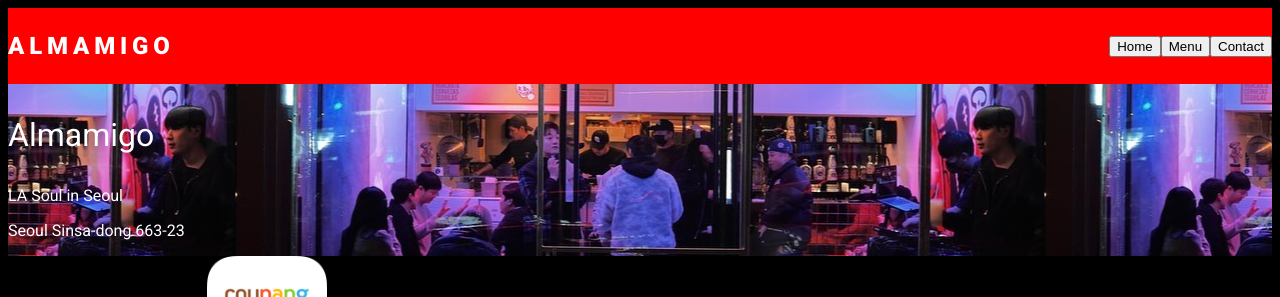
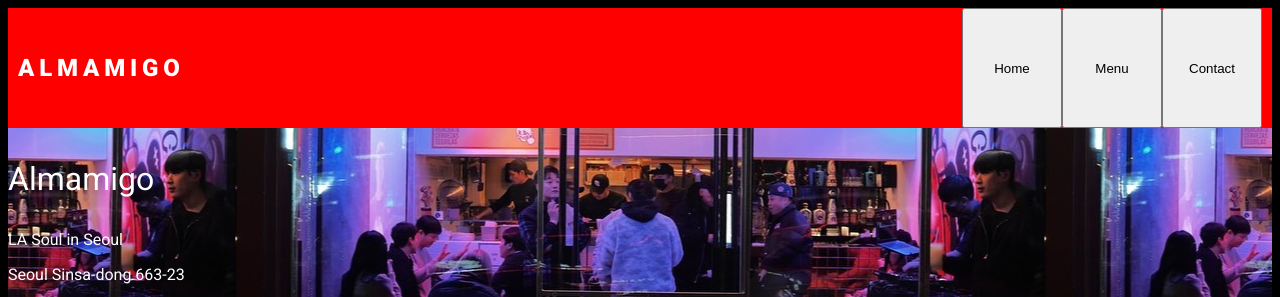
Before and after one commit to drrckchng/restaurant-page, a website built with webpack: page src/assets/index.html in a window 1280 px wide. Shown: the top 297 px of the page. Built offline with nearby package versions, Linux system fonts and the light colour scheme.

Commit message:
Make buttons fill up header height

```diff
--- a/src/style.css
+++ b/src/style.css
@@ -14,6 +14,8 @@ body {
   justify-content: space-between;
   align-items: center;
   background-color: red;
+  padding: 0px 10px 0px 10px;
+  height: 15vh;
 }
 
 #top-bar p {
@@ -21,6 +23,15 @@ body {
   font-weight: 900;
   text-transform: uppercase;
   letter-spacing: 0.2em;
+}
+
+#top-bar div {
+  height: 100%;
+  display: flex;
+}
+
+#top-bar div button {
+  width: 100px;
 }
 
 .splash {
```
